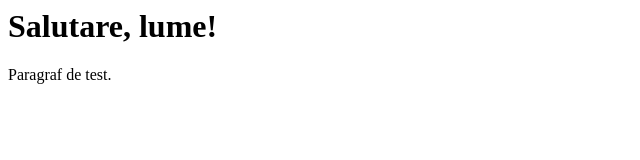
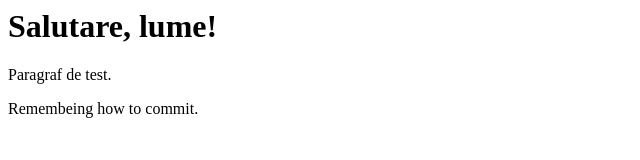
Before and after one commit to ordinary-warlock/learningpanda, a plain HTML site: page index.html in a window 1280 px wide. Shown: the whole page, without its empty margins (0-640 px from the left). Drawn offline with Linux system fonts and the light colour scheme.

Commit message:
remembering how to commit

```diff
--- a/index.html
+++ b/index.html
@@ -1,2 +1,3 @@
 <h1>Salutare, lume!</h1>
 <p>Paragraf de test.</p>
+<p>Remembeing how to commit.</p>
```
